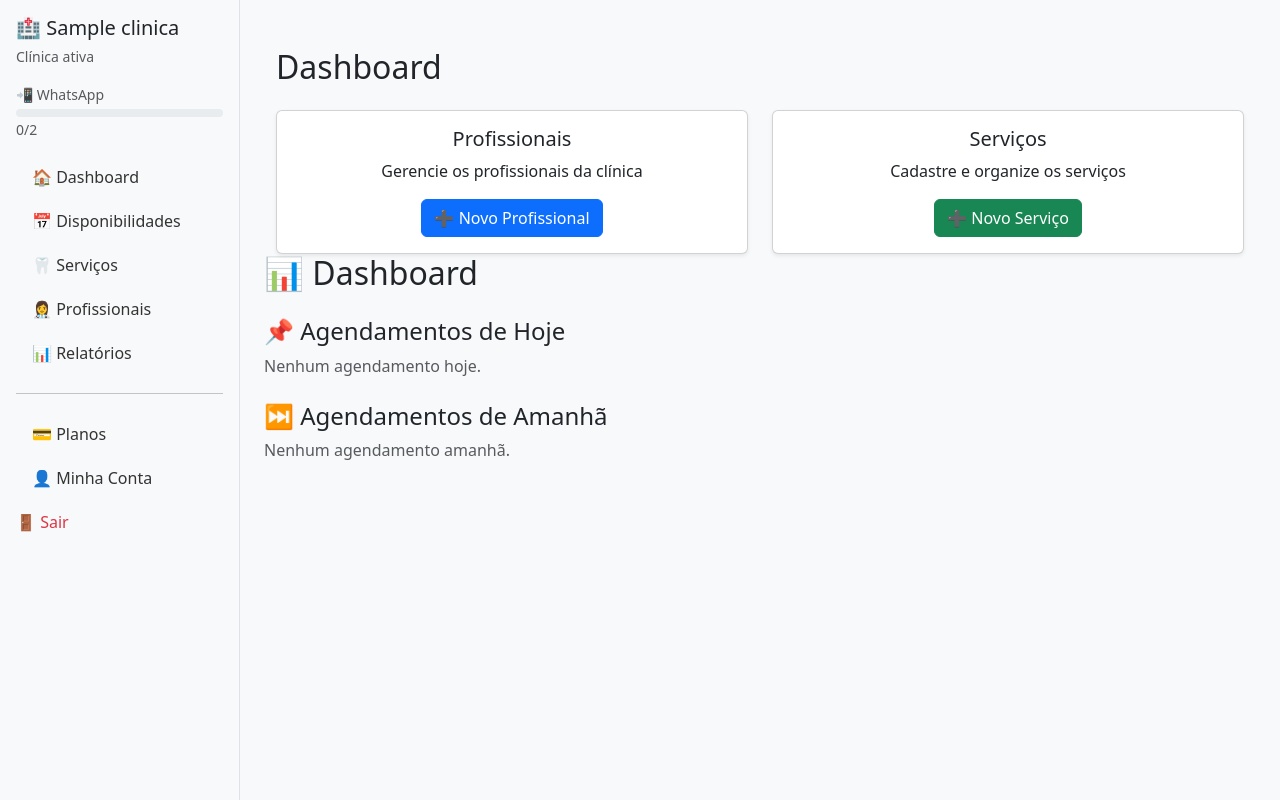
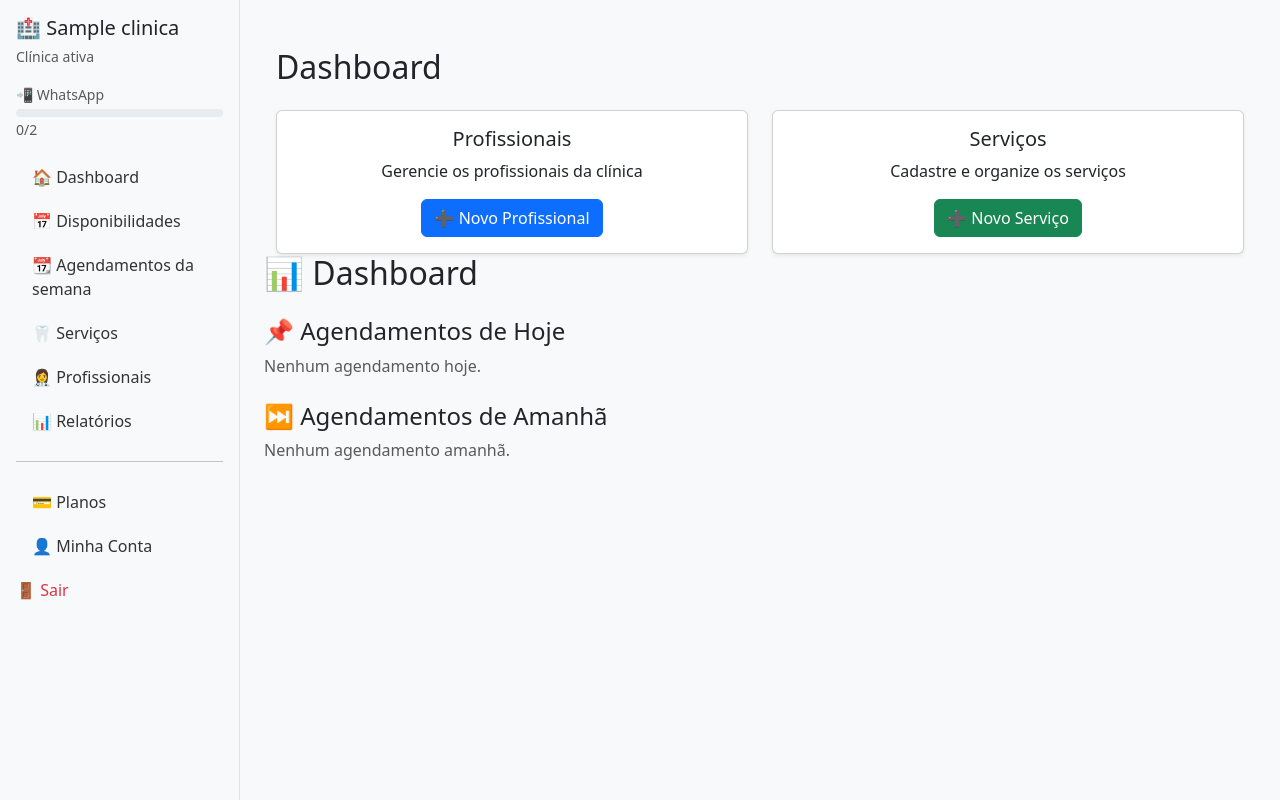
Before and after one commit to hoeverton/clinica_agendamentos, a Django app: page /clinica/dashboard/ in a window 1280 px wide. Run offline with Django 4.2, Linux system fonts and the light colour scheme; a user stored in the database is signed in; tables that the repository leaves empty hold one stand-in row (values such as "Sample post"); data that the repository does not hold is empty.

Commit message:
Criado templates e view do agendamentos da semana

```diff
--- a/clinica/templates/clinica/base.html
+++ b/clinica/templates/clinica/base.html
@@ -100,6 +100,13 @@
                 </a>
             </li>
             {% endif %}
+            <li class="nav-item">
+                <a href="{% url 'agenda_semana' %}" class="nav-link">
+                    📆 Agendamentos da semana
+                </a>
+            </li>
+
+
 
             {# 🦷 SERVIÇOS #}
             {% if perms.agendamentos.gerenciar_servicos %}
--- a/clinica/templates/clinica/dashboard.html
+++ b/clinica/templates/clinica/dashboard.html
@@ -157,8 +157,17 @@
         {% endfor %}
         </tbody>
     </table>
+
 {% else %}
     <p class="text-muted">Nenhum agendamento amanhã.</p>
 {% endif %}
+{% if agendamentos_semana %}
+    <div class="mt-3">
+        <a href="{% url 'agenda_semana' %}" class="btn btn-outline-primary">
+            📆 Ver agendamentos da semana
+        </a>
+    </div>
+{% endif %}
+
 
 {% endblock %}
--- a/clinica/urls.py
+++ b/clinica/urls.py
@@ -1,5 +1,5 @@
 from django.urls import path
-from .views import ClinicaLoginView, clinica_logout, disponibilidade_create, disponibilidade_list, disponibilidade_delete, disponibilidade_edit, agendamento_delete, agendamento_edit, minha_conta,profissional_create,servico_create, profissional_update, servico_update, servico_list, profissional_list, servico_delete, profissional_delete
+from .views import ClinicaLoginView, clinica_logout, disponibilidade_create, disponibilidade_list, disponibilidade_delete, disponibilidade_edit, agendamento_delete, agendamento_edit, minha_conta,profissional_create,servico_create, profissional_update, servico_update, servico_list, profissional_list, servico_delete, profissional_delete, agenda_semana
 from clinica.views import ClinicaDashboardView, relatorio_agendamentos_csv, relatorio_agendamentos_pdf, relatorio_agendamentos_html, planos
 
 
@@ -28,8 +28,8 @@ urlpatterns = [
     path('servicos/<int:pk>/editar/', servico_update, name='servico_update'),
     path('servicos/',servico_list, name='servico_list'),
     path('profissionais/<int:pk>/excluir/',profissional_delete,name='profissional_delete'),
-    path('servicos/<int:pk>/excluir/',servico_delete,name='servico_delete'
-),
+    path('servicos/<int:pk>/excluir/',servico_delete,name='servico_delete'),
+    path("dashboard/semana/",agenda_semana,name="agenda_semana"),
 
 
 ]
--- a/clinica/views.py
+++ b/clinica/views.py
@@ -50,75 +50,72 @@ class ClinicaLoginView(View):
 
         return render(request, self.template_name, {"error": "Credenciais inválidas"})
 
-class ClinicaDashboardView(
-    LoginRequiredMixin,
-
-    TemplateView
-):
+class ClinicaDashboardView(LoginRequiredMixin, TemplateView):
     template_name = "clinica/dashboard.html"
     login_url = "/clinica/login/"
-    permission_required = "agendamentos.ver_dashboard"
 
     def get_context_data(self, **kwargs):
         context = super().get_context_data(**kwargs)
 
-        # 🔑 1️⃣ Clínica do usuário (NOVO PADRÃO)
+        # 🔑 Clínica vinculada ao usuário
         clinica = self.request.user.usuarioclinica.clinica
 
-        # 🔑 2️⃣ Plano
-        plano = clinica.plano if clinica else None
-
-        # 🔑 3️⃣ Datas
+        # 📅 Datas base
         agora = timezone.now()
         hoje = agora.date()
         amanha = hoje + timedelta(days=1)
+        fim_semana = hoje + timedelta(days=7)
 
-        # 🔑 4️⃣ WhatsApp usados no mês (SOMENTE da clínica)
+        # 📊 WhatsApp usados no mês
         whatsapp_usados = WhatsappLog.objects.filter(
             clinica=clinica,
             data__month=agora.month,
             data__year=agora.year
         ).count()
 
-        # 🔑 5️⃣ Limite WhatsApp
-        if plano and plano.max_whatsapp_mes is None:
-            whatsapp_limite = None  # ilimitado
-        elif plano:
-            whatsapp_limite = plano.max_whatsapp_mes + clinica.whatsapp_extra
-        else:
-            whatsapp_limite = 0
-
-        # 🔑 6️⃣ Agendamentos da clínica
+        # 📅 TODOS os agendamentos da clínica
         agendamentos = Agendamento.objects.filter(
             clinica=clinica
         ).select_related(
-            "clinica",
+            "paciente",
             "profissional",
-            "paciente",
             "servico"
         ).order_by("data", "horario")
 
-        # 🔑 7️⃣ Regra única de edição
+        # 🔒 Regra única de edição
         for a in agendamentos:
             a.pode_editar = a.data >= hoje
 
-        # 🔑 8️⃣ Sublistas
+        # 📌 Agendamentos de hoje
         agendamentos_hoje = [a for a in agendamentos if a.data == hoje]
+
+        # ⏭️ Agendamentos de amanhã
         agendamentos_amanha = [a for a in agendamentos if a.data == amanha]
 
-        # 🔑 9️⃣ Contexto final
+        # 📆 Agendamentos da semana (exclui hoje e amanhã)
+        agendamentos_semana = Agendamento.objects.filter(
+            clinica=clinica,
+            data__gt=amanha,
+            data__lte=fim_semana
+        ).select_related(
+            "paciente",
+            "profissional",
+            "servico"
+        ).order_by("data", "horario")
+
+        # 🧠 Contexto final
         context.update({
             "clinica": clinica,
             "agendamentos": agendamentos,
             "agendamentos_hoje": agendamentos_hoje,
             "agendamentos_amanha": agendamentos_amanha,
+            "agendamentos_semana": agendamentos_semana,
             "today": hoje,
+            "fim_semana": fim_semana,
             "whatsapp_usados": whatsapp_usados,
-            "whatsapp_limite": whatsapp_limite,
         })
 
         return context
-
 
 
 
@@ -843,3 +840,28 @@ def servico_delete(request, pk):
     )
 
     return redirect("servico_list")
+
+@login_required
+def agenda_semana(request):
+    clinica = request.user.usuarioclinica.clinica
+
+    hoje = timezone.now().date()
+    fim_semana = hoje + timedelta(days=7)
+
+    agendamentos = Agendamento.objects.filter(
+        clinica=clinica,
+        data__gte=hoje,
+        data__lte=fim_semana
+    ).select_related(
+        "paciente", "profissional", "servico"
+    ).order_by("data", "horario")
+
+    return render(
+        request,
+        "clinica/agenda_semana.html",
+        {
+            "agendamentos": agendamentos,
+            "hoje": hoje,
+            "fim_semana": fim_semana,
+        }
+    )
```
Also changed, not shown: clinica/templates/clinica/agenda_semana.html (added, +48 -0 lines).
